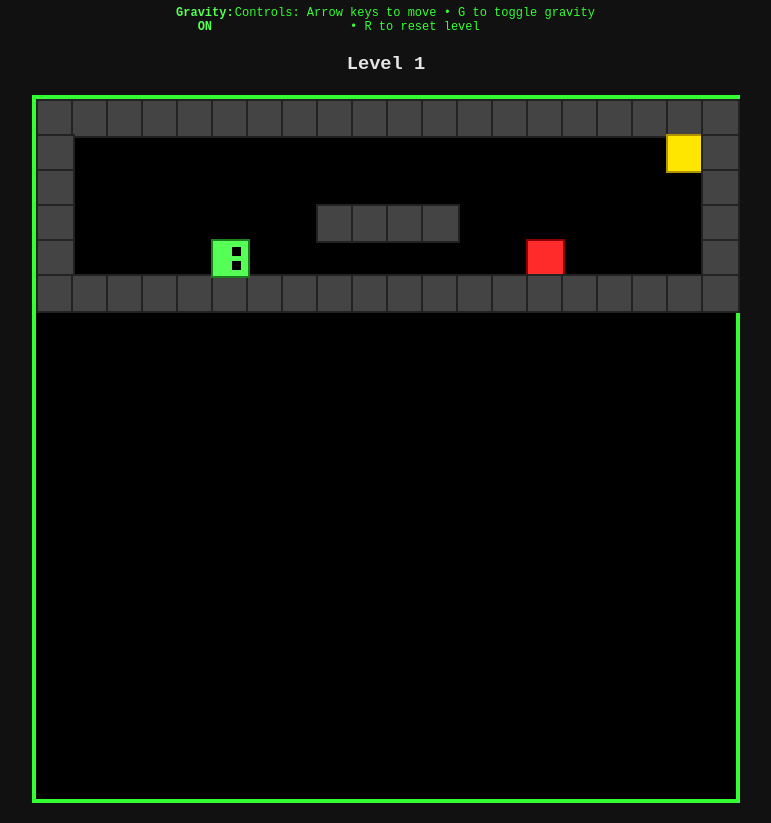
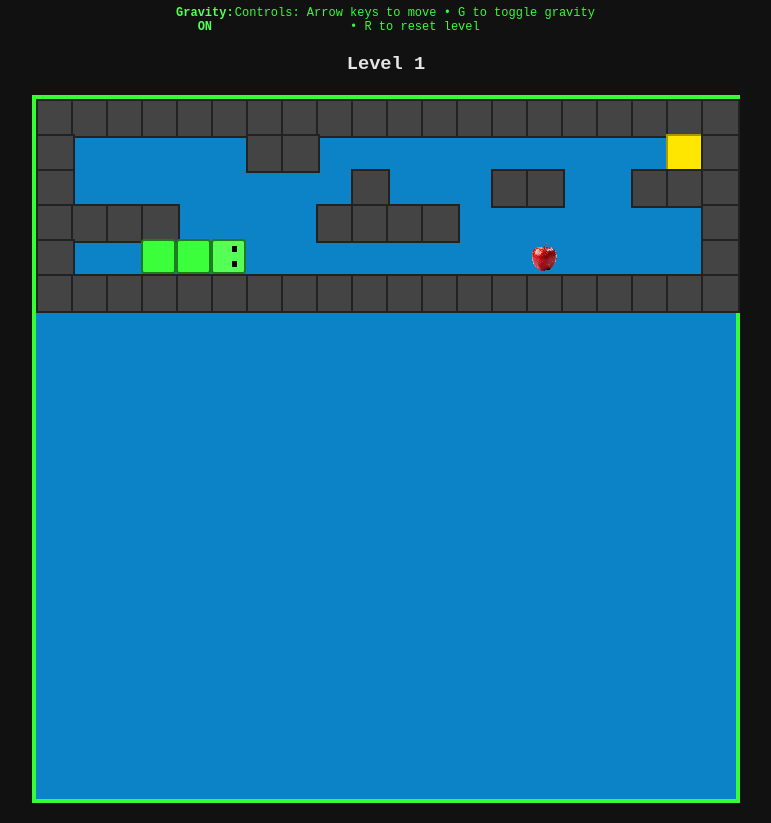
Before and after one commit to Jorksvoco/6un, a plain HTML site: page 6un-main/index.html in a window 1280 px wide. Shown: the part 74-897 px from the top of the page, without its empty margins (254-1025 px from the left). Drawn offline with Linux system fonts and the light colour scheme.

Commit message:
Add files via upload

```diff
--- a/6un-main/game.js
+++ b/6un-main/game.js
@@ -17,18 +17,18 @@ for (let i = 0; i < size * size; i++) {
 const levels = [
   [
     "####################",
-    "#.................E#",
-    "#..................#",
-    "#.......####.......#",
+    "#.....##..........E#",
+    "#........#...##..###",
+    "####....####.......#",
     "#....W........A....#",
     "####################"
   ],
   [
     "####################",
-    "#...A..............#",
-    "#.......#######....#",
-    "#..W...............#",
-    "#...............E..#",
+    "#...A...........####",
+    "#.......##.####....#",
+    "#..W###............#",
+    "#........####...E..#",
     "####################"
   ],
 
@@ -36,42 +36,42 @@ const levels = [
 
   [
     "####################",
-    "#..............A..E#",
-    "#..........###.....#",
-    "#.......W..........#",
-    "#..................#",
+    "#W..#..........A..E#",
+    "#...#...##.###.....#",
+    "#..####.......##...#",
+    "#..........##.....##",
     "####################"
   ],
   [
     "####################",
     "#..............#####",
-    "#..A...............#",
+    "#..A......###......#",
     "#..#####...........#",
-    "#W..............E..#",
+    "#W.........####.E..#",
     "####################"
   ],
   [
     "####################",
     "#W.................#",
-    "######.#############",
+    "#.#.##.###.###.###.#",
     "#A...............E.#",
     "####################",
     "####################"
   ],
   [
     "####################",
-    "#.......A..........#",
-    "#.......#####......#",
+    "#.###...A..........#",
+    "#.......#####..###.#",
     "#W.................#",
-    "#..............E...#",
+    "#...########...E...#",
     "####################"
   ],
   [
     "####################",
-    "#..........A.......#",
-    "#..######..........#",
-    "#W.......#########.#",
-    "#...............E..#",
+    "#..........A...#####",
+    "#.##..###..........#",
+    "#W.......####..###.#",
+    "#...##..........E..#",
     "####################"
   ]
 ];
@@ -79,15 +79,100 @@ const levels = [
 
 let currentLevel = 0;
 
-let worm = [
-   { pos: 10, dir: 1 }, // tail
-  { pos: 11, dir: 1 }, // middle
-  { pos: 12, dir: 1 }  // head
-];
+let worm = [];
+let snakeLayer = null;
+let segmentElems = [];
+const INITIAL_SEGMENTS = 3;
 let apple = null;
 let exitTile = null;
 let lastDirection = 1; // default facing right (1, -1, size, -size)
 let gravityEnabled = true;
+
+// Create a 3-segment worm around the map 'W' position. Prefer placing to the left
+// of the marker; if not possible, place to the right. Returns an array of indices.
+function createInitialWorm(headIndex) {
+  const row = Math.floor(headIndex / size);
+  const col = headIndex % size;
+
+  const tryPlace = (startCol, step) => {
+    const arr = [];
+    for (let k = 0; k < INITIAL_SEGMENTS; k++) {
+      const c = startCol + k * step;
+      if (c < 0 || c >= size) return null;
+      const idx = row * size + c;
+      if (cells[idx] && cells[idx].classList.contains('wall')) return null;
+      arr.push(idx);
+    }
+    return arr;
+  };
+
+  // Prefer left side so head is at the rightmost index
+  if (col >= INITIAL_SEGMENTS - 1) {
+    const place = tryPlace(col - (INITIAL_SEGMENTS - 1), 1);
+    if (place) return place;
+  }
+
+  // Otherwise try placing starting at the head col
+  if (col <= size - INITIAL_SEGMENTS) {
+    const place = tryPlace(col, 1);
+    if (place) return place;
+  }
+
+  // Fallback: fill around the head (clamped)
+  const fallback = [];
+  for (let k = INITIAL_SEGMENTS - 1; k >= 0; k--) {
+    const c = Math.max(0, Math.min(size - 1, col - k));
+    fallback.push(row * size + c);
+  }
+  return fallback;
+}
+
+function ensureSnakeLayer() {
+  if (!snakeLayer) {
+    snakeLayer = document.createElement('div');
+    snakeLayer.className = 'snakeLayer';
+    game.appendChild(snakeLayer);
+  }
+}
+
+function ensureSegments() {
+  ensureSnakeLayer();
+  while (segmentElems.length < worm.length) {
+    const s = document.createElement('div');
+    s.className = 'segment';
+    snakeLayer.appendChild(s);
+    segmentElems.push(s);
+  }
+  while (segmentElems.length > worm.length) {
+    const s = segmentElems.pop();
+    if (s && s.parentNode) s.parentNode.removeChild(s);
+  }
+}
+
+function updateSegments() {
+  ensureSegments();
+  for (let i = 0; i < worm.length; i++) {
+    const idx = worm[i];
+    const row = Math.floor(idx / size);
+    const col = idx % size;
+    const el = segmentElems[i];
+    if (!el) continue;
+    el.style.left = (col * 100 / size) + '%';
+    el.style.top = (row * 100 / size) + '%';
+    el.classList.toggle('head', i === worm.length - 1);
+    if (i === worm.length - 1) {
+      const d = lastDirection;
+      let rot = 0;
+      if (d === -size) rot = 0;
+      if (d === 1) rot = 90;
+      if (d === size) rot = 180;
+      if (d === -1) rot = 270;
+      el.style.transform = `rotate(${rot}deg)`;
+    } else {
+      el.style.transform = '';
+    }
+  }
+}
 
 /* ------------------------------------
    LOAD LEVEL
@@ -111,7 +196,7 @@ function loadLevel(n) {
       if (char === "#") cells[index].classList.add("wall");
 
       if (char === "W") {
-        worm.push(index);
+        worm = createInitialWorm(index);
       }
 
       if (char === "A") {
@@ -244,17 +329,6 @@ function draw() {
       cell.className = "cell";
     }
   });
-
-  // Draw worm body
-  worm.forEach(i => cells[i].classList.add("worm"));
-
-  // Draw worm head
-  const head = worm[worm.length - 1];
-  cells[head].classList.add("head");
-
-  // head orientation classes
-  if (lastDirection === -size) cells[head].classList.add('head-up');
-  if (lastDirection === size)  cells[head].classList.add('head-down');
-  if (lastDirection === 1)     cells[head].classList.add('head-right');
-  if (lastDirection === -1)    cells[head].classList.add('head-left');
+  // Use the animated overlay for the worm instead of colouring cells.
+  updateSegments();
 }
--- a/6un-main/index.html
+++ b/6un-main/index.html
@@ -7,7 +7,7 @@
   <link rel="stylesheet" href="style.css">
 </head>
 <body>
-  <h1>Apple Worm Clone</h1>
+  <h1>Apple Worm</h1>
   <div id="hud">
     <div id="hudState">Gravity: ON</div>
     <div id="controls">Controls: Arrow keys to move • G to toggle gravity • R to reset level</div>
--- a/6un-main/style.css
+++ b/6un-main/style.css
@@ -12,9 +12,10 @@ body {
   display: grid;
   grid-template-columns: repeat(20, 1fr);
   grid-template-rows: repeat(20, 1fr);
-  background: #000;
+  background: #0c82c7;
   border: 4px solid #33ff33;
   image-rendering: pixelated;
+  position: relative;
 }
 
 
@@ -80,8 +81,10 @@ body {
 
 /* --- PIXEL APPLE --- */
 .apple {
-  background: #ff2b2b;
-  border: 2px solid #8b0000;
+  background-image: url('assets/apple.png');
+  background-size: cover;
+  background-position: center;
+  border: none;
   border-radius: 0;
 }
 
@@ -91,3 +94,37 @@ body {
   border: 2px solid #b19300;
   border-radius: 0;
 }
+
+/* Smooth snake overlay (absolute, animated segments) */
+.snakeLayer {
+  position: absolute;
+  inset: 0;
+  pointer-events: none;
+}
+
+.segment {
+  position: absolute;
+  width: calc(100% / 20);
+  height: calc(100% / 20);
+  background: #3aff3a;
+  border: 2px solid #1b7d1b;
+  border-radius: 10%;
+  box-sizing: border-box;
+  transition: left 140ms linear, top 140ms linear, transform 140ms linear;
+}
+
+.segment.head {
+  background: #55ff55;
+}
+
+.segment.head::before,
+.segment.head::after {
+  content: '';
+  position: absolute;
+  width: 18%;
+  height: 18%;
+  background: #000;
+  top: 22%;
+}
+.segment.head::before { left: 16%; }
+.segment.head::after  { right: 16%; }
```
Also changed, not shown: 6un-main/assets/apple.png (added).
